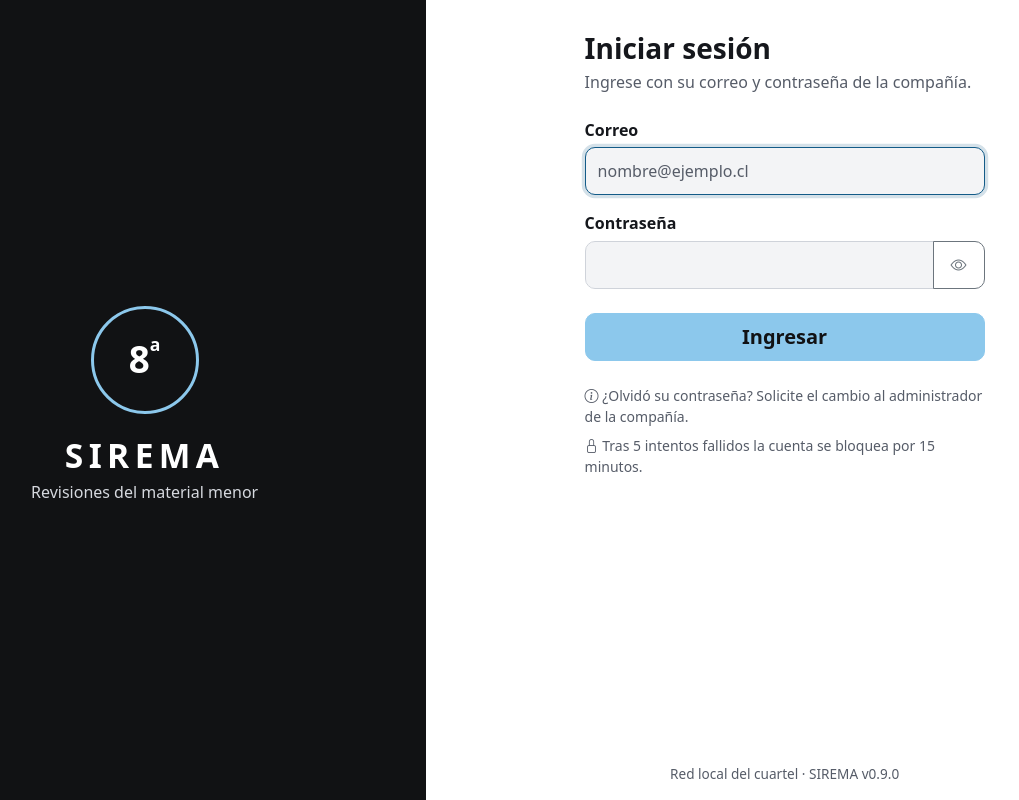
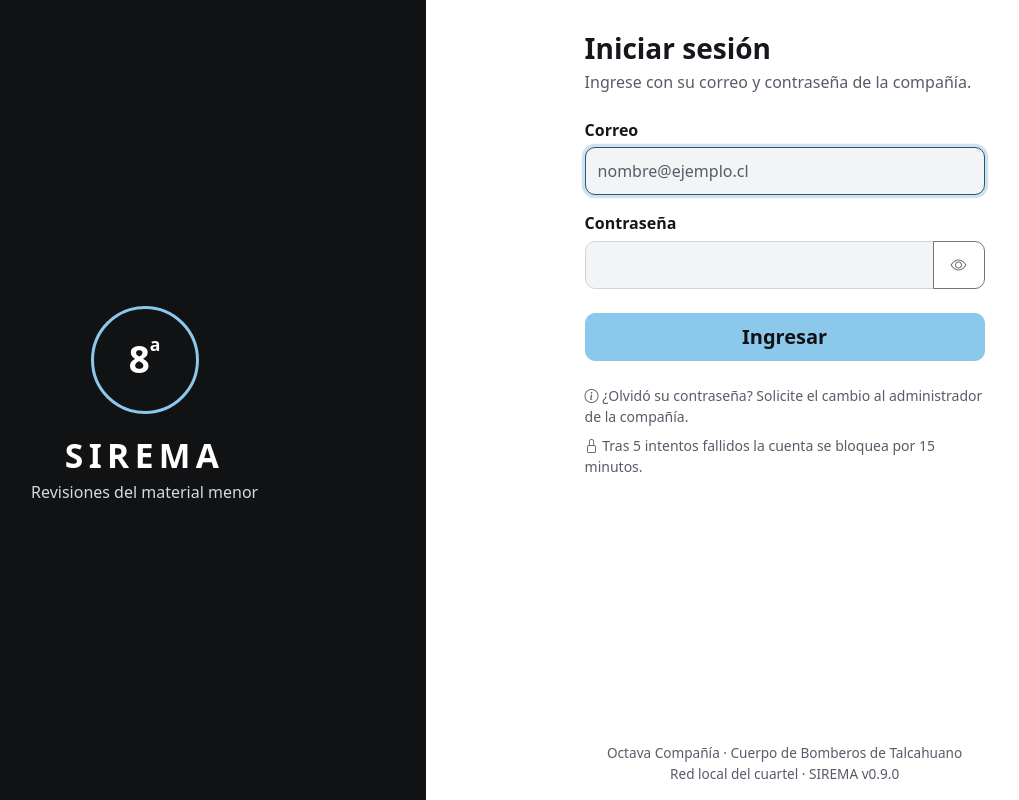
Before and after one commit to Krnto2/Capstone_G1, a Django app: page /accesos/ingresar/ in a window 1280 px wide. Shown: the whole page, without its empty margins (137-1156 px from the left). Run offline with Django 5.2, Linux system fonts and the light colour scheme; data comes from the database, SQL or seed files in the repository; some libraries are stand-ins or nearby versions.

Commit message:
feat: agrega el nombre de la compañía en el inicio de sesión

```diff
--- a/Sirema Web/templates/registration/login.html
+++ b/Sirema Web/templates/registration/login.html
@@ -44,7 +44,7 @@
         </div>
       {% endif %}
     </main>
-    <footer class="login-pie">Red local del cuartel · SIREMA v{{ SIREMA_VERSION }}</footer>
+    <footer class="login-pie">Octava Compañía · Cuerpo de Bomberos de Talcahuano<br>Red local del cuartel · SIREMA v{{ SIREMA_VERSION }}</footer>
   </div>
 </div>
 {% endblock %}
```
Also changed, not shown: 1 other file.
